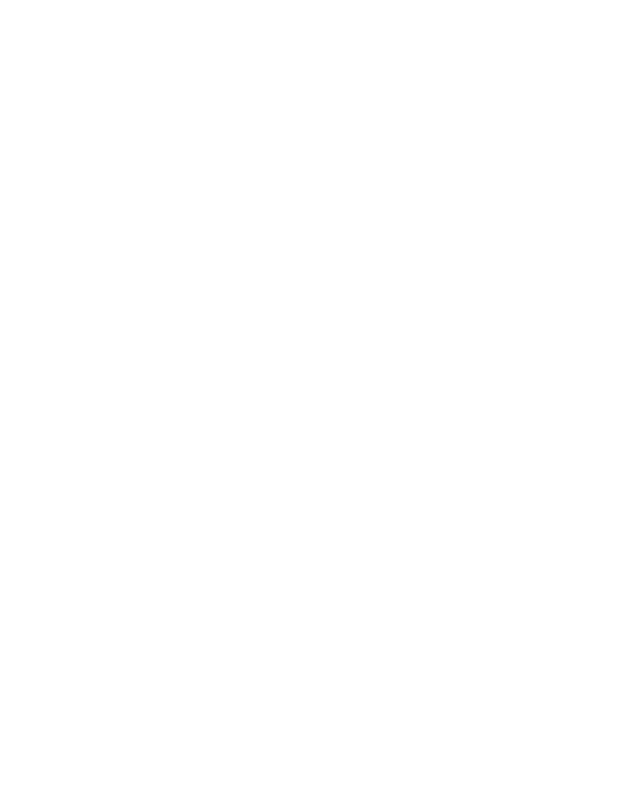
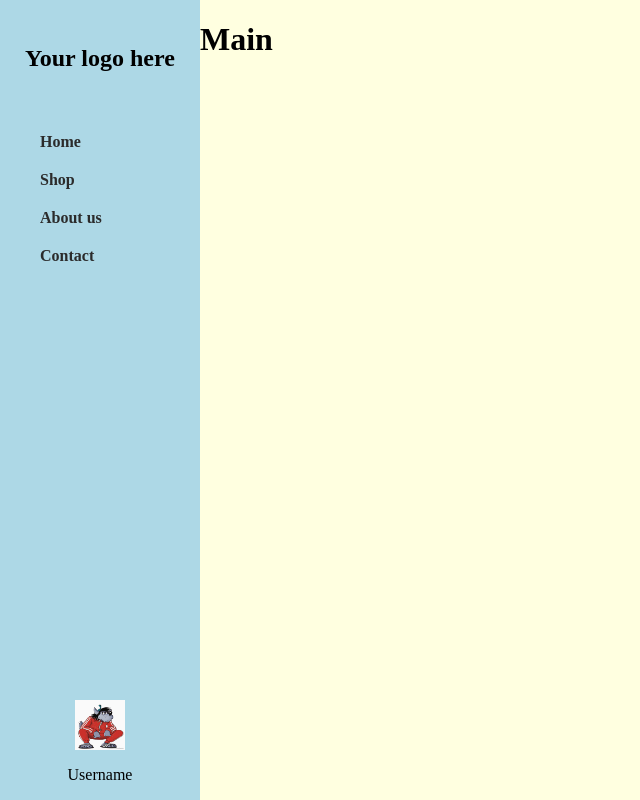
Before and after one commit to gabrielkryemadhi/css_exercises, a plain HTML site: page Flexbox/start/index.html in a window 1280 px wide. Shown: the whole page, without its empty margins (0-640 px from the left). Drawn offline with Linux system fonts and the light colour scheme.

Commit message:
Flexbox exercise done

```diff
--- a/Flexbox/start/index.html
+++ b/Flexbox/start/index.html
@@ -8,6 +8,28 @@
     />
     <meta http-equiv="X-UA-Compatible" content="ie=edge" />
     <title>CSS Lessons</title>
+    <link href="style.css" rel="stylesheet" type="text/css">
   </head>
-  <body></body>
+  <body>
+   <aside class="sidebar">
+    <div id="logo"><h1>Your logo here</h1></div>
+
+    <div class="menu">
+      <ul
+        <li><a href="#">Home</a></li>
+        <li><a href="#">Shop</a></li>
+        <li><a href="#">About us</a></li>
+        <li><a href="#">Contact</a></li>
+      </ul>
+    </div>
+
+      <div id="user_info">
+        <img id="user_pic" src="user_pic.png">
+        <p>Username</p>
+      </div>
+   </aside>
+   <main>
+    <h1>Main</h1>
+   </main>
+  </body>
 </html>
--- a/Flexbox/start/style.css
+++ b/Flexbox/start/style.css
@@ -0,0 +1,59 @@
+body{
+    display: flex;
+    overflow: hidden;
+    height: 100vh;
+    padding: 0%;
+    margin: 0%;
+}
+aside{
+    width: 200px;
+    background-color: lightblue;
+    height: 100vh;
+    position: relative;
+    display: flex;
+    flex-direction: column;
+}
+img {
+    width: 50px;
+    height:50px;
+  }
+#logo {
+    margin: 25px;
+}
+main{
+    overflow: auto;
+    flex: 1 1 auto;
+    background-color: lightyellow;
+}
+ul{
+    list-style: none;
+}
+
+.menu{
+    flex: 1;
+}
+
+#user_info{
+ display: flex;
+ flex-direction: column;
+ justify-content: center;
+ align-items:center;
+}
+
+aside :nth-child(){
+
+}
+
+a{
+    color: #2b2b2b;
+    text-decoration: none;
+    font-weight: bold;
+}
+
+a:hover{
+    color: #2b2bb2;
+}
+
+li{
+    margin: 20px 0;
+}
```
Also changed, not shown: Flexbox/start/Screenshot_flexbox.PNG (added), Flexbox/start/user_pic.png (added).
